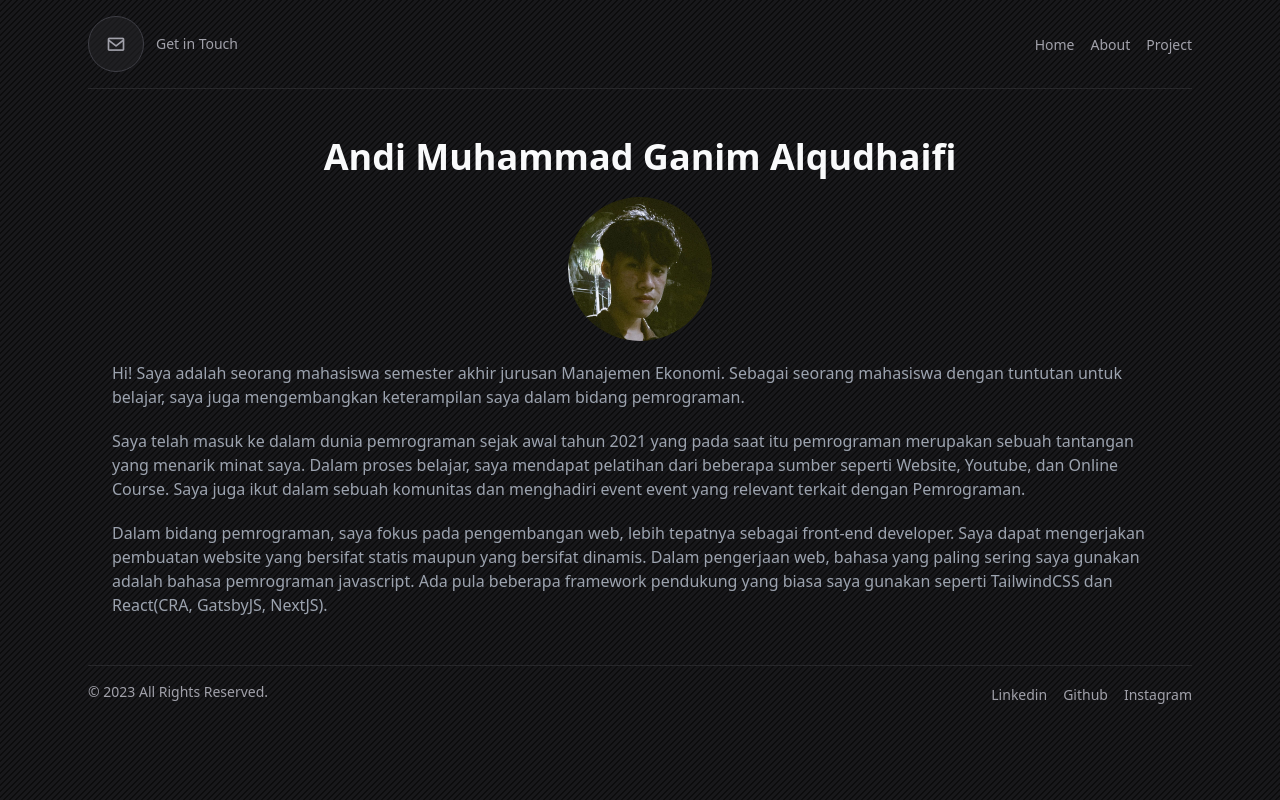
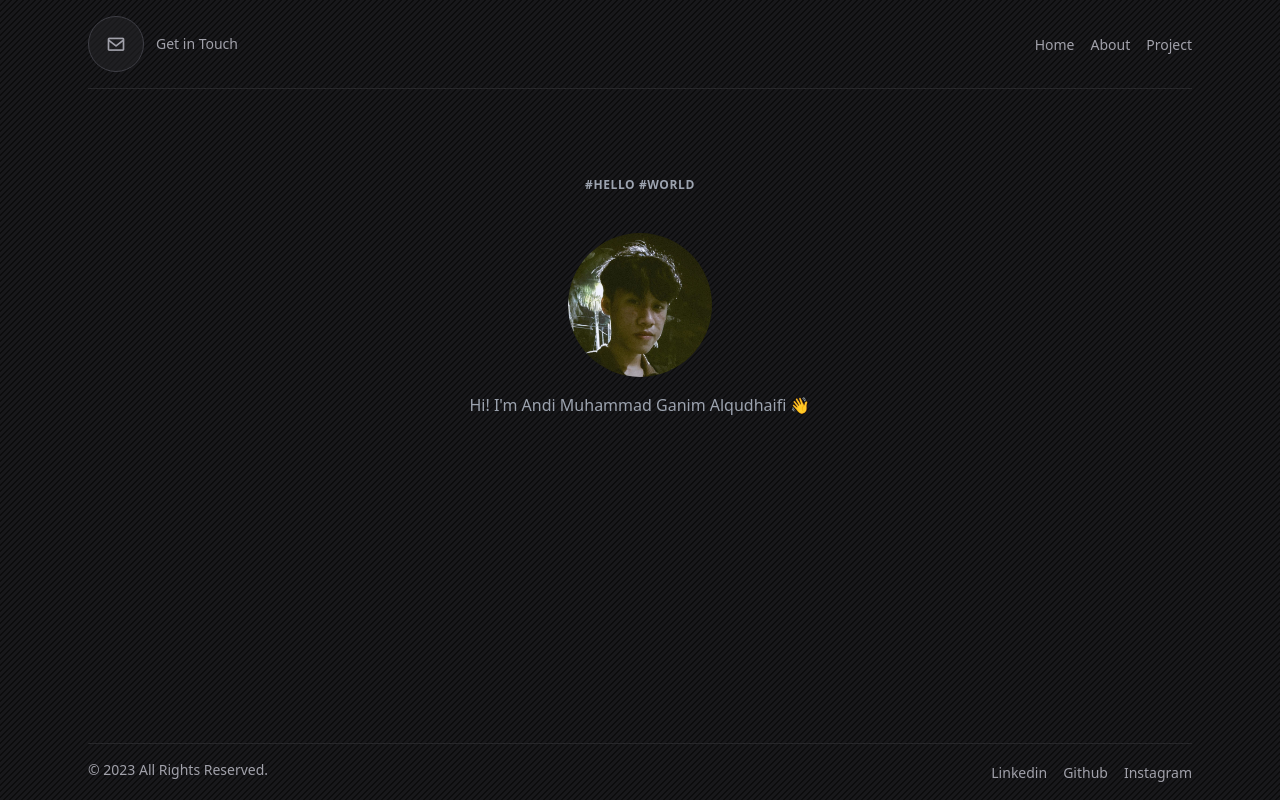
Before and after one commit to ganimalqudhaifi/personal-web, a Next.js app: page / in a window 1280 px wide. Built offline with nearby package versions, Linux system fonts and the light colour scheme.

Commit message:
refactor(home_page): change home page content

```diff
--- a/components/organisms/WebLayout/index.jsx
+++ b/components/organisms/WebLayout/index.jsx
@@ -9,7 +9,7 @@ export default function Index({ children }) {
       </Head>
 
       <div className="w-full min-h-full bg-zinc-900 bg-[url('/svg/diagonal-lines.svg')]">
-        <div className="max-w-6xl px-6 mx-auto space-y-12 text-gray-50">
+        <div className="flex flex-col min-h-screen max-w-6xl px-6 mx-auto space-y-12 text-gray-50">
           <nav className="grid grid-cols-2 py-4 border-b-[0.5px] border-zinc-800">
             <div className="flex items-center space-x-3">
               <div className="flex justify-center items-center w-14 h-14 bg-zinc-800 bg-opacity-50 border-[1px] border-zinc-700 p-2 rounded-full">
@@ -52,8 +52,7 @@ export default function Index({ children }) {
               </li>
             </ul>
           </nav>
-
-          {children}
+          <div className="flex-grow">{children}</div>
 
           <footer className="grid grid-cols-2 py-4 border-t-[0.5px] border-zinc-800">
             <p className="text-sm text-zinc-400">© 2023 All Rights Reserved.</p>
--- a/pages/index.js
+++ /dev/null
@@ -1,51 +0,0 @@
-import Image from 'next/image'
-import { WebLayout } from '../components'
-
-export default function Index() {
-	return (
-		<>
-			<WebLayout >
-				<div>
-					<div className="m-6 space-y-5">
-						<h4 className="text-4xl font-semibold text-center">
-							Andi Muhammad Ganim Alqudhaifi
-						</h4>
-
-						<div className="w-full flex items-center justify-center">
-							<div className="w-36 h-36 flex justify-center rounded-full overflow-hidden bg-gray-500 border-gray-700">
-								<Image width={200} height={200} src="/profile5.jpeg" alt="" />
-							</div>
-						</div>
-
-						<div className="space-y-5">
-							<p className="text-gray-400">
-								Hi! Saya adalah seorang mahasiswa semester akhir jurusan
-								Manajemen Ekonomi. Sebagai seorang mahasiswa dengan tuntutan
-								untuk belajar, saya juga mengembangkan keterampilan saya dalam
-								bidang pemrograman.{" "}
-							</p>
-							<p className="text-gray-400">
-								Saya telah masuk ke dalam dunia pemrograman sejak awal tahun
-								2021 yang pada saat itu pemrograman merupakan sebuah tantangan
-								yang menarik minat saya. Dalam proses belajar, saya mendapat
-								pelatihan dari beberapa sumber seperti Website, Youtube, dan
-								Online Course. Saya juga ikut dalam sebuah komunitas dan
-								menghadiri event event yang relevant terkait dengan
-								Pemrograman.
-							</p>
-							<p className="text-gray-400">
-								Dalam bidang pemrograman, saya fokus pada pengembangan web,
-								lebih tepatnya sebagai front-end developer. Saya dapat
-								mengerjakan pembuatan website yang bersifat statis maupun yang
-								bersifat dinamis. Dalam pengerjaan web, bahasa yang paling
-								sering saya gunakan adalah bahasa pemrograman javascript. Ada
-								pula beberapa framework pendukung yang biasa saya gunakan
-								seperti TailwindCSS dan React(CRA, GatsbyJS, NextJS).
-							</p>
-						</div>
-					</div>
-				</div>
-			</WebLayout>
-		</>
-	)
-}
--- /dev/null
+++ b/pages/index.jsx
@@ -0,0 +1,31 @@
+import Image from "next/image";
+import { WebLayout } from "../components";
+
+export default function Index() {
+  return (
+    <>
+      <WebLayout>
+        <div>
+          <div className="m-6 space-y-5">
+            <div className="flex-col text-gray-400">
+              <div className="text-center">
+                <p className="my-10 text-xs font-semibold tracking-wider uppercase">
+                  #Hello #World
+                </p>
+              </div>
+
+              <div className="w-full flex items-center justify-center">
+                <div className="w-36 h-36 flex justify-center rounded-full overflow-hidden bg-gray-500 border-gray-700">
+                  <Image width={200} height={200} src="/profile5.jpeg" alt="" />
+                </div>
+              </div>
+              <p className="text-center mt-4">
+                Hi! I&apos;m Andi Muhammad Ganim Alqudhaifi 👋
+              </p>
+            </div>
+          </div>
+        </div>
+      </WebLayout>
+    </>
+  );
+}
```
